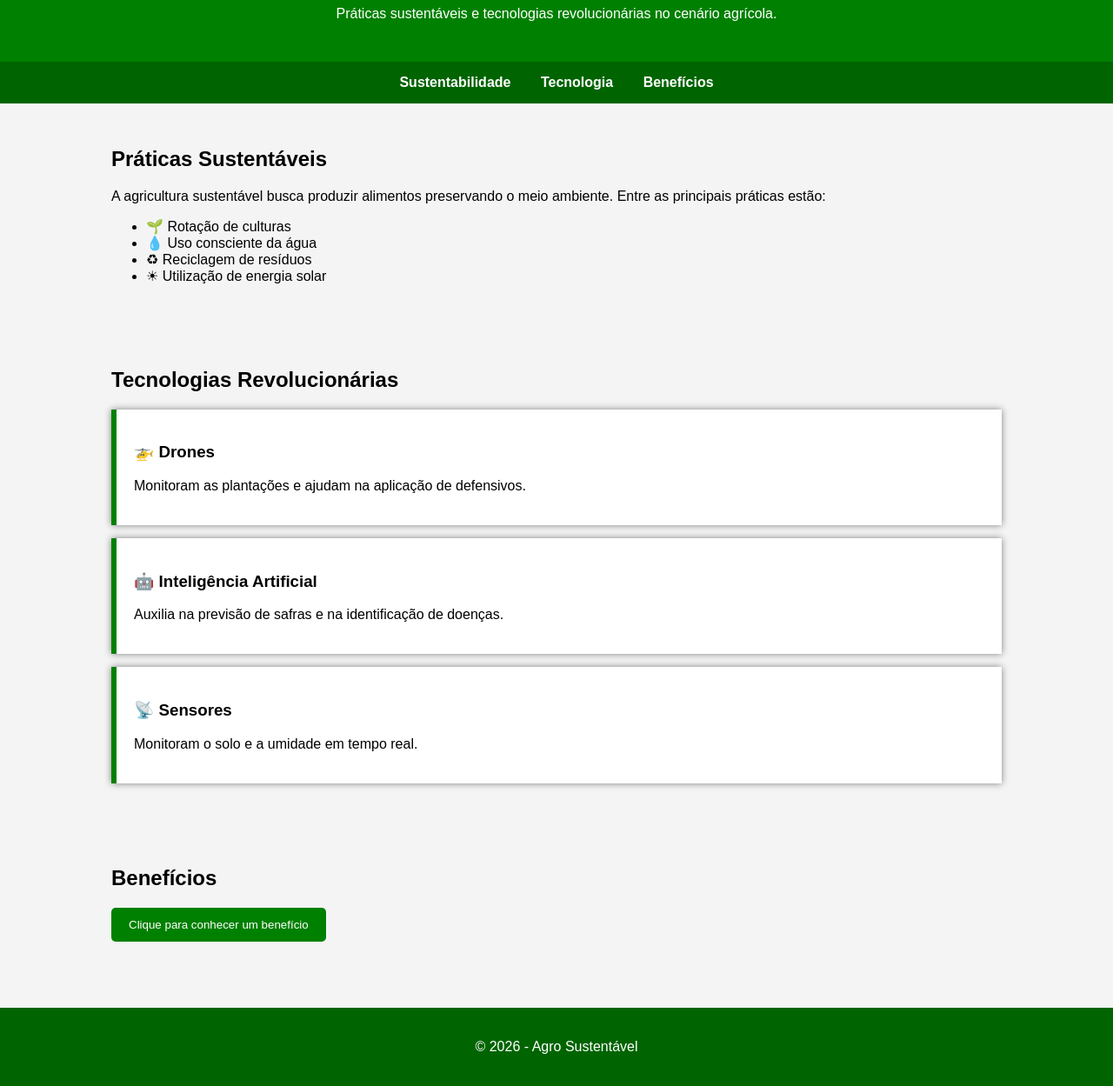
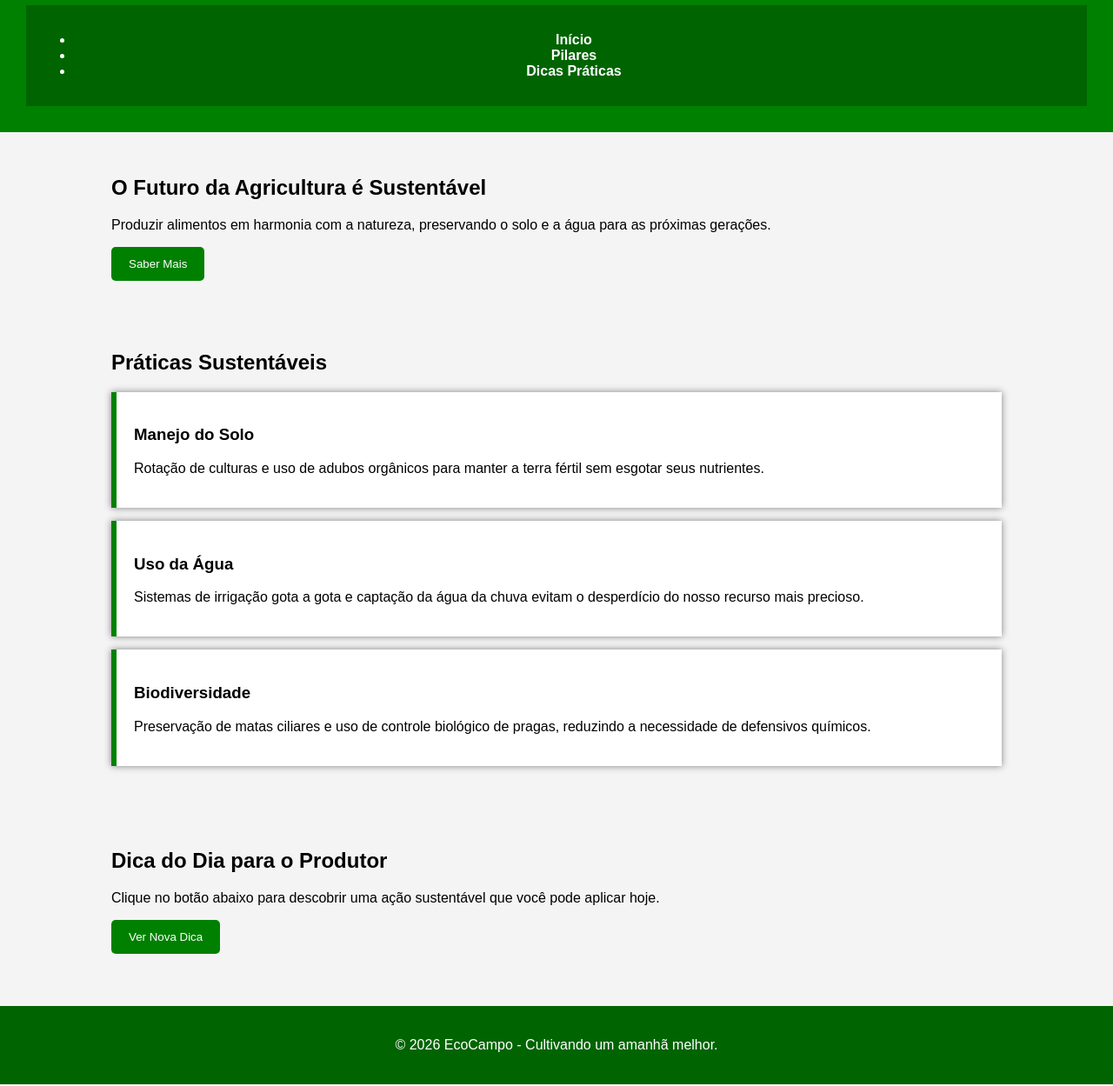
Before and after one commit to victorfuhr-beep/Praticas-sustent-veis, a plain HTML site: page index.HTML in a window 1280 px wide. Shown: the part 104-1353 px from the top of the page at 87% size. Drawn offline with Linux system fonts and the light colour scheme.

Commit message:
Update index.HTML

```diff
--- a/index.HTML
+++ b/index.HTML
@@ -3,71 +3,67 @@
 <head>
     <meta charset="UTF-8">
     <meta name="viewport" content="width=device-width, initial-scale=1.0">
-    <title>Agro Sustentável</title>
+    <title>Sustentabilidade no Campo</title>
     <link rel="stylesheet" href="style.css">
 </head>
 <body>
 
+    <!-- Cabeçalho e Menu -->
     <header>
-    <h1>🌱 Agro Sustentável</h1>
-    <p>Práticas sustentáveis e tecnologias revolucionárias no cenário agrícola.</p>
+        <div class="container">
+            <h1>EcoCampo</h1>
+            <nav>
+                <ul>
+                    <li><a href="#inicio">Início</a></li>
+                    <li><a href="#pilares">Pilares</a></li>
+                    <li><a href="#dicas">Dicas Práticas</a></li>
+                </ul>
+            </nav>
+        </div>
     </header>
 
-<nav>
-    <a href="#sustentabilidade">Sustentabilidade</a>
-    <a href="#tecnologia">Tecnologia</a>
-    <a href="#beneficios">Benefícios</a>
-</nav>
-
-<section id="sustentabilidade">
-    <h2>Práticas Sustentáveis</h2>
-    <p>
-        A agricultura sustentável busca produzir alimentos preservando o meio ambiente.
-        Entre as principais práticas estão:
-    </p>
-
-    <ul>
-        <li>🌱 Rotação de culturas</li>
-        <li>💧 Uso consciente da água</li>
-        <li>♻ Reciclagem de resíduos</li>
-        <li>☀ Utilização de energia solar</li>
-    </ul>
-</section>
-
-<section id="tecnologia">
-    <h2>Tecnologias Revolucionárias</h2>
-
-    <div class="card">
-        <h3>🚁 Drones</h3>
-        <p>Monitoram as plantações e ajudam na aplicação de defensivos.</p>
-    </div>
-
-    <div class="card">
-        <h3>🤖 Inteligência Artificial</h3>
-        <p>Auxilia na previsão de safras e na identificação de doenças.</p>
-    </div>
-
-    <div class="card">
-        <h3>📡 Sensores</h3>
-        <p>Monitoram o solo e a umidade em tempo real.</p>
+    <!-- Banner Principal -->
+    <section id="inicio" class="hero">
+        <div class="hero-content">
+            <h2>O Futuro da Agricultura é Sustentável</h2>
+            <p>Produzir alimentos em harmonia com a natureza, preservando o solo e a água para as próximas gerações.</p>
+            <button id="btn-conhecer">Saber Mais</button>
         </div>
     </section>
 
-<section id="beneficios">
-    <h2>Benefícios</h2>
-
-    <button onclick="mostrarMensagem()">
-        Clique para conhecer um benefício
-    </button>
-
-    <p id="mensagem"></p>
+    <!-- Pilares da Sustentabilidade -->
+    <section id="pilares" class="container section-padding">
+        <h2 class="section-title">Práticas Sustentáveis</h2>
+        <div class="grid">
+            <div class="card">
+                <h3>Manejo do Solo</h3>
+                <p>Rotação de culturas e uso de adubos orgânicos para manter a terra fértil sem esgotar seus nutrientes.</p>
+            </div>
+            <div class="card">
+                <h3>Uso da Água</h3>
+                <p>Sistemas de irrigação gota a gota e captação da água da chuva evitam o desperdício do nosso recurso mais precioso.</p>
+            </div>
+            <div class="card">
+                <h3>Biodiversidade</h3>
+                <p>Preservação de matas ciliares e uso de controle biológico de pragas, reduzindo a necessidade de defensivos químicos.</p>
+            </div>
+        </div>
     </section>
 
+    <!-- Seção de Dicas Interativas -->
+    <section id="dicas" class="bg-light section-padding">
+        <div class="container text-center">
+            <h2>Dica do Dia para o Produtor</h2>
+            <p id="texto-dica">Clique no botão abaixo para descobrir uma ação sustentável que você pode aplicar hoje.</p>
+            <button id="btn-dica" class="btn-secondary">Ver Nova Dica</button>
+        </div>
+    </section>
+
+    <!-- Rodapé -->
     <footer>
-    <p>© 2026 - Agro Sustentável</p>
+        <p>&copy; 2026 EcoCampo - Cultivando um amanhã melhor.</p>
     </footer>
 
     <script src="script.js"></script>
-
 </body>
 </html>
```
Lines whose indentation alone changed are shown as unchanged.
